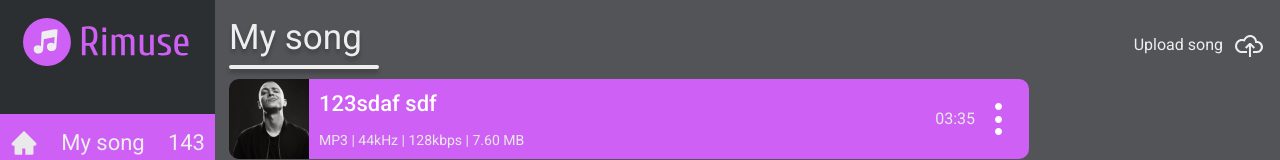
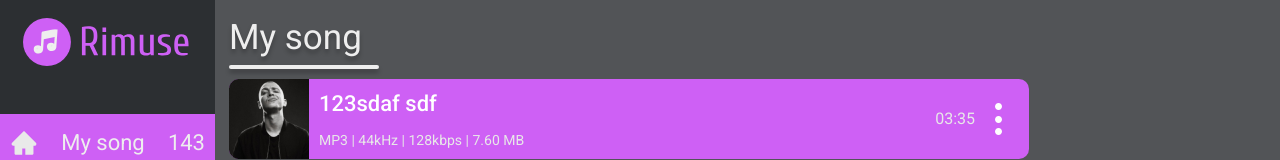
Before and after one commit to davidklimenko/Rimuse, a React (Create React App) app: page /playlist/main in a window 1280 px wide. Shown: the top 160 px of the page. Built offline with nearby package versions, Linux system fonts and the light colour scheme.

Commit message:
start make a modal window

```diff
--- a/src/App.js
+++ b/src/App.js
@@ -13,6 +13,15 @@ import Playlist from './components/Catalog/Playlist/Playlist'
 import Player from "./components/Player/Player"
 
 export default function App() {
+
+const AUTH_URL = 'https://accounts.spotify.com/authorize?client_id=&response_type=code&redirect_uri=http://localhost:3000&scope='
+
+
+
+
+
+
+
 
   return (
     <Provider store={store}>
--- a/src/components/Catalog/Playlist/Playlist.jsx
+++ b/src/components/Catalog/Playlist/Playlist.jsx
@@ -29,16 +29,16 @@ const PlayList = (props) => {
         }
     }
 
+    const openModalWindow = () => {
+        console.log('window has opened')
+    }
+
     return (
         <div className={style.playlist}>
             <div className={style.playlist__top}>
                 <div className={style.playlist__title}>
                     <h1 className={style.playlist__title_text}>{currentPlaylist.playlistName}</h1>
                     <div className={style.playlist__title_line}></div>
-                </div>
-                <div className={style.playlist__upload}>
-                    <span className={style.playlist__upload_text}>Upload song</span>
-                    <img src={uploadImg} className={style.playlist__upload_image} alt="image not found"/>
                 </div>
             </div>
             {renderSongs()}
--- a/src/components/ModalWindow/UploadSongModal/UploadSongModal.scss
+++ b/src/components/ModalWindow/UploadSongModal/UploadSongModal.scss
@@ -0,0 +1,5 @@
+// .modal {
+//     &__background {
+
+//     }
+// }
```
